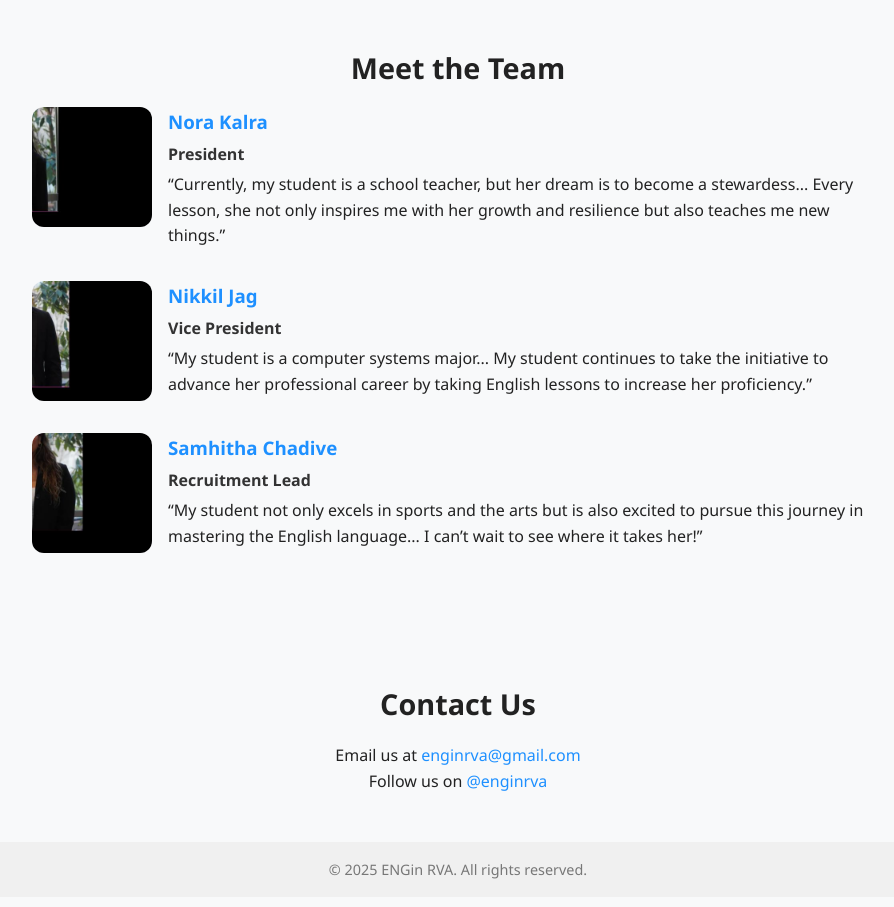
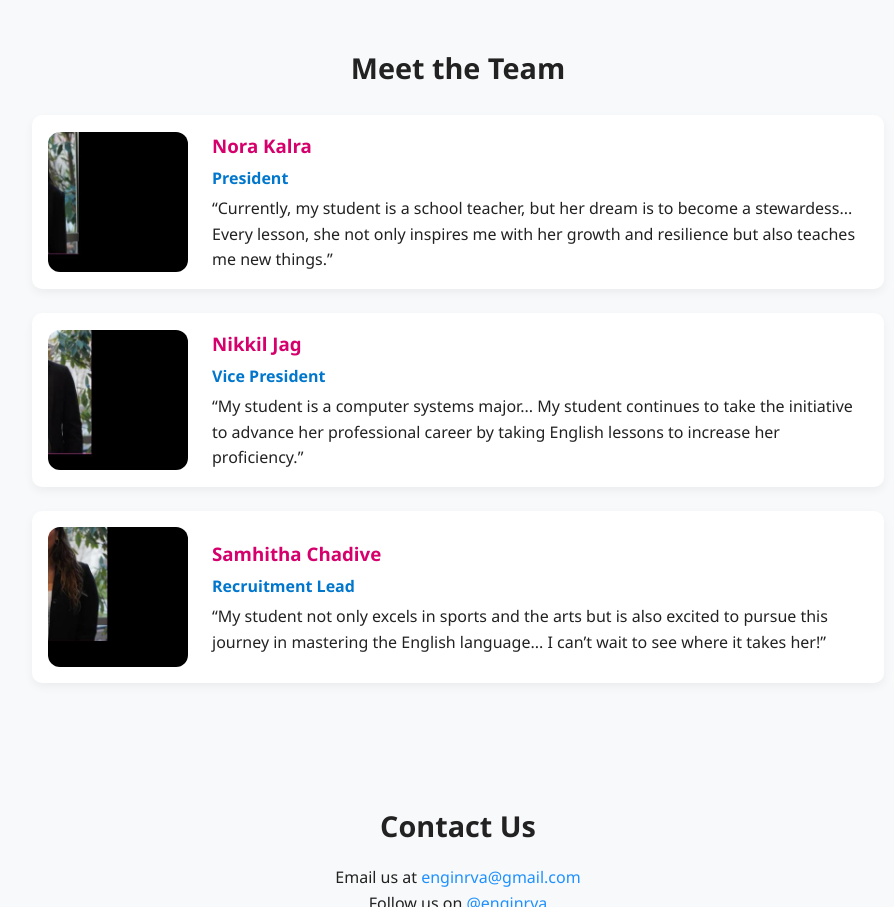
Before and after one commit to nikkiljag02/EnginRVA, a plain HTML site: page index.html in a window 1280 px wide. Shown: the part 1086-1993 px from the top of the page, without its empty margins (182-1076 px from the left). Drawn offline with Linux system fonts and the light colour scheme.

Commit message:
Update style.css

```diff
--- a/style.css
+++ b/style.css
@@ -130,27 +130,38 @@ h2 {
 /* TEAM SECTION */
 .team-card {
   display: flex;
-  align-items: flex-start;
-  gap: 1rem;
-  margin-bottom: 2rem;
+  align-items: center;
+  gap: 1.5rem;
+  background: #fff;
+  padding: 1rem;
+  margin: 1.5rem 0;
+  border-radius: 10px;
+  box-shadow: 0 4px 10px rgba(0, 0, 0, 0.05);
+  transition: transform 0.3s ease;
+}
+
+.team-card:hover {
+  transform: translateY(-4px);
 }
 
 .team-card img {
-  width: 120px;
-  height: 120px;
+  width: 140px;
+  height: 140px;
   object-fit: cover;
+  object-position: top center;
   border-radius: 12px;
+  flex-shrink: 0;
 }
 
 .team-card h3 {
   margin: 0;
-  color: #1e90ff;
+  color: #d6006d;
 }
 
 .team-card h4 {
   margin: 0.3rem 0;
   font-weight: 600;
-  color: #333;
+  color: #0077cc;
 }
 
 /* CONTACT */
```
